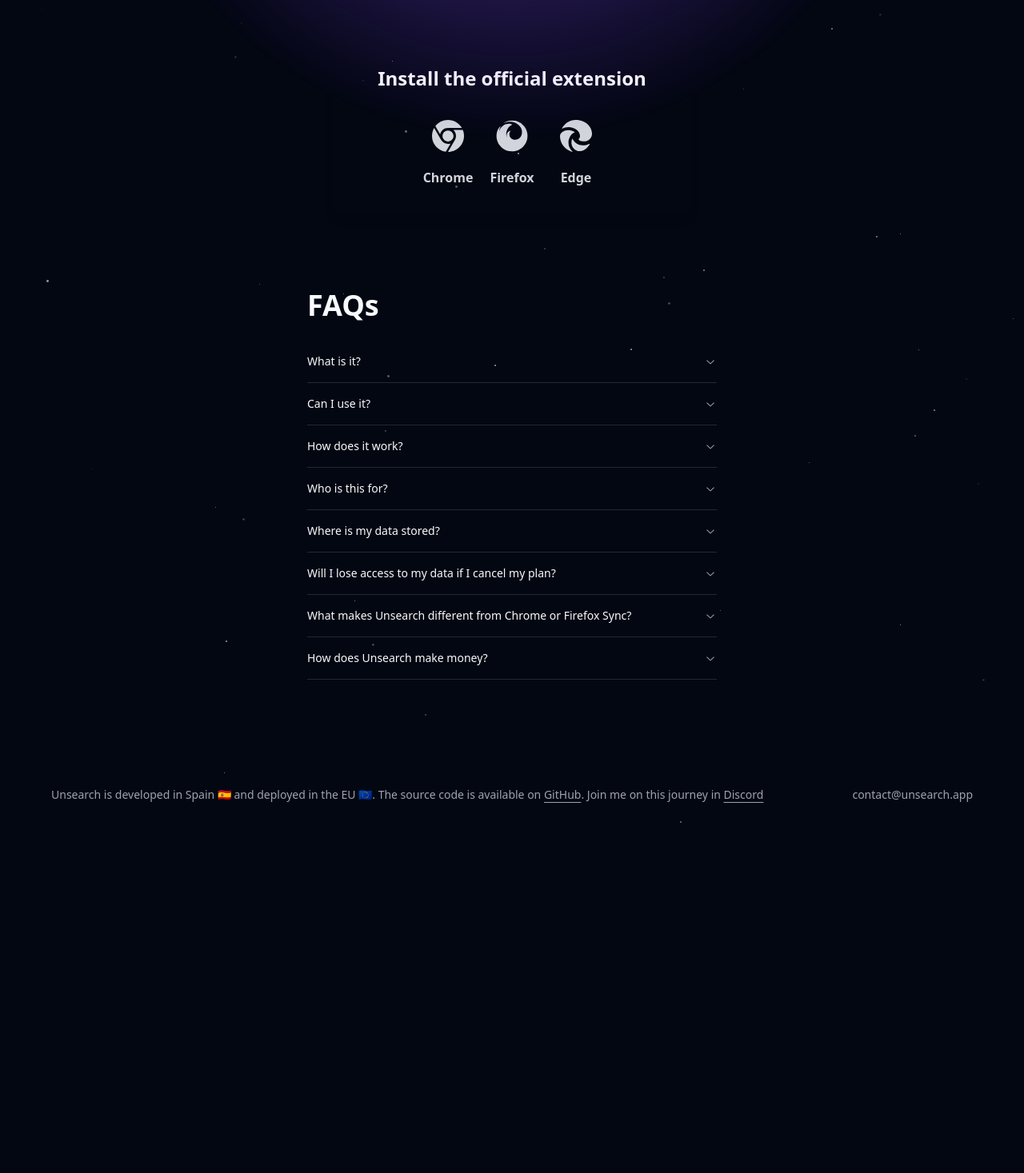
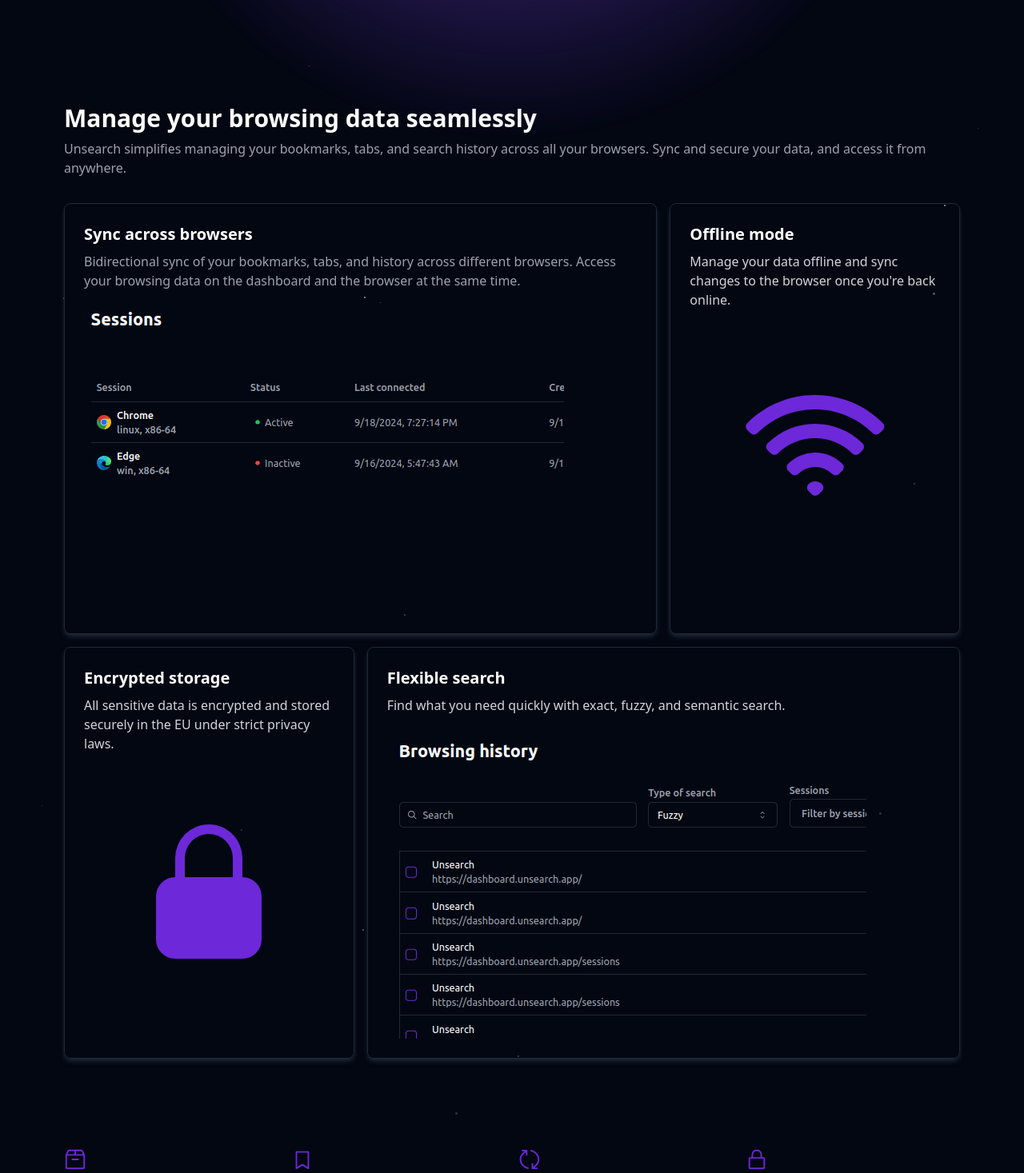
Before and after one commit to unsearchapp/unsearch, a React (Vite) app in the folder landing/: page / in a window 1280 px wide. Shown: the part 1330-2797 px from the top of the page at 80% size. Before the commit the page ends 2372 px from the top, so only its background shows below. Built offline with nearby package versions, Linux system fonts and the light colour scheme; no server answers.

Commit message:
Add features to landing

```diff
--- /dev/null
+++ b/landing/src/components/Features.tsx
@@ -0,0 +1,81 @@
+import { FeaturesGrid } from "./FeaturesGrid";
+import sessionsMockup from "@packages/assets/images/sessions-mockup.png";
+import searchMockup from "@packages/assets/images/search-mockup.png";
+
+export const Features = () => {
+	return (
+		<div className="mx-auto mt-28 max-w-6xl px-4 text-white">
+			<h2 className="mb-2 text-3xl font-bold">Manage your browsing data seamlessly</h2>
+			<p className="text-muted-foreground">
+				Unsearch simplifies managing your bookmarks, tabs, and search history across all your
+				browsers. Sync and secure your data, and access it from anywhere.
+			</p>
+			<div className="mt-8 grid grid-cols-1 gap-4 md:grid-cols-3">
+				<div className="rounded-lg border border-muted p-6 shadow-md shadow-muted md:col-span-2">
+					<h3 className="mb-2 text-xl font-semibold">Sync across browsers</h3>
+					<p className="mb-4 text-muted-foreground">
+						Bidirectional sync of your bookmarks, tabs, and history across different browsers.
+						Access your browsing data on the dashboard and the browser at the same time.
+					</p>
+					<div className="relative aspect-video overflow-hidden rounded-md">
+						<img src={sessionsMockup} alt="Sessions page" />
+					</div>
+				</div>
+
+				<div className="rounded-lg border border-muted p-6 shadow-md shadow-muted">
+					<h3 className="mb-2 text-xl font-semibold">Offline mode</h3>
+					<p className="mb-4 text-gray-300">
+						Manage your data offline and sync changes to the browser once you're back online.
+					</p>
+					<div className="relative flex aspect-square items-center overflow-hidden rounded-md">
+						<svg
+							xmlns="http://www.w3.org/2000/svg"
+							viewBox="0 0 24 24"
+							fill="currentColor"
+							className="mx-auto size-24 text-primary sm:size-48"
+						>
+							<path
+								fillRule="evenodd"
+								d="M1.371 8.143c5.858-5.857 15.356-5.857 21.213 0a.75.75 0 0 1 0 1.061l-.53.53a.75.75 0 0 1-1.06 0c-4.98-4.979-13.053-4.979-18.032 0a.75.75 0 0 1-1.06 0l-.53-.53a.75.75 0 0 1 0-1.06Zm3.182 3.182c4.1-4.1 10.749-4.1 14.85 0a.75.75 0 0 1 0 1.061l-.53.53a.75.75 0 0 1-1.062 0 8.25 8.25 0 0 0-11.667 0 .75.75 0 0 1-1.06 0l-.53-.53a.75.75 0 0 1 0-1.06Zm3.204 3.182a6 6 0 0 1 8.486 0 .75.75 0 0 1 0 1.061l-.53.53a.75.75 0 0 1-1.061 0 3.75 3.75 0 0 0-5.304 0 .75.75 0 0 1-1.06 0l-.53-.53a.75.75 0 0 1 0-1.06Zm3.182 3.182a1.5 1.5 0 0 1 2.122 0 .75.75 0 0 1 0 1.061l-.53.53a.75.75 0 0 1-1.061 0l-.53-.53a.75.75 0 0 1 0-1.06Z"
+								clipRule="evenodd"
+							/>
+						</svg>
+					</div>
+				</div>
+
+				<div className="rounded-lg border border-muted p-6 shadow-md shadow-muted">
+					<h3 className="mb-2 text-xl font-semibold">Encrypted storage</h3>
+					<p className="mb-4 text-gray-300">
+						All sensitive data is encrypted and stored securely in the EU under strict privacy laws.
+					</p>
+					<div className="relative flex aspect-square items-center overflow-hidden rounded-md">
+						<svg
+							xmlns="http://www.w3.org/2000/svg"
+							viewBox="0 0 24 24"
+							fill="currentColor"
+							className="mx-auto size-24 text-primary sm:size-48"
+						>
+							<path
+								fillRule="evenodd"
+								d="M12 1.5a5.25 5.25 0 0 0-5.25 5.25v3a3 3 0 0 0-3 3v6.75a3 3 0 0 0 3 3h10.5a3 3 0 0 0 3-3v-6.75a3 3 0 0 0-3-3v-3c0-2.9-2.35-5.25-5.25-5.25Zm3.75 8.25v-3a3.75 3.75 0 1 0-7.5 0v3h7.5Z"
+								clipRule="evenodd"
+							/>
+						</svg>
+					</div>
+				</div>
+
+				<div className="rounded-lg border border-muted p-6 shadow-md shadow-muted md:col-span-2">
+					<h3 className="mb-2 text-xl font-semibold">Flexible search</h3>
+					<p className="mb-4 text-gray-300">
+						Find what you need quickly with exact, fuzzy, and semantic search.
+					</p>
+					<div className="relative aspect-video overflow-hidden rounded-md">
+						<img src={searchMockup} alt="Search filters" />
+					</div>
+				</div>
+			</div>
+
+			<FeaturesGrid />
+		</div>
+	);
+};
--- /dev/null
+++ b/landing/src/components/FeaturesGrid.tsx
@@ -0,0 +1,69 @@
+import {
+	BookmarkIcon,
+	ArchiveIcon,
+	UpdateIcon,
+	LockClosedIcon,
+	GlobeIcon,
+	CopyIcon,
+	DownloadIcon,
+	GitHubLogoIcon
+} from "@radix-ui/react-icons";
+
+export const FeaturesGrid = () => {
+	const gridItems = [
+		{
+			icon: <ArchiveIcon className="mb-2 size-7 text-primary" />,
+			title: "Sync history & tabs",
+			content: "Sync history and opened tabs across devices."
+		},
+		{
+			icon: <BookmarkIcon className="mb-2 size-7 text-primary" />,
+			title: "Sync bookmarks",
+			content: "Bidirectional sync of bookmarks across devices."
+		},
+		{
+			icon: <UpdateIcon className="mb-2 size-7 text-primary" />,
+			title: "Offline",
+			content: "Edit and manage data offline, sync with the browser when online."
+		},
+		{
+			icon: <LockClosedIcon className="mb-2 size-7 text-primary" />,
+			title: "Secure storage",
+			content: "Your data is encrypted and hosted in the EU."
+		},
+		{
+			icon: <GlobeIcon className="mb-2 size-7 text-primary" />,
+			title: "Cross-browser extension",
+			content: "Works with Firefox and Chromium-based browsers."
+		},
+		{
+			icon: <CopyIcon className="mb-2 size-7 text-primary" />,
+			title: "Copy & move bookmarks",
+			content: "Copy or move bookmarks between browsers"
+		},
+		{
+			icon: <DownloadIcon className="mb-2 size-7 text-primary" />,
+			title: "Export data",
+			content: "Export your history and bookmarks whenever you want."
+		},
+		{
+			icon: <GitHubLogoIcon className="mb-2 size-7 text-primary" />,
+			title: "Fully open-source",
+			content: "All code is fully open-source."
+		}
+	];
+
+	return (
+		<div className="py-28">
+			<div className="grid grid-cols-1 gap-4 sm:grid-cols-2 md:grid-cols-4">
+				{gridItems.map((item, index) => (
+					<div key={index}>
+						{item.icon}
+						<span className="font-bold text-white">{item.title}.</span>{" "}
+						<span className="text-muted-foreground">{item.content}</span>
+					</div>
+				))}
+			</div>
+		</div>
+	);
+};
--- a/landing/src/pages/Landing.tsx
+++ b/landing/src/pages/Landing.tsx
@@ -5,6 +5,7 @@
 import StarryBackground from "../components/StarryBackground";
 import { Footer } from "../components/Footer";
 import { ReaderIcon } from "@radix-ui/react-icons";
+import { Features } from "../components/Features";
 
 export const Landing = () => {
 	return (
@@ -89,6 +90,8 @@
 					</div>
 				</div>
 
+				<Features />
+
 				<div className="mx-auto max-w-lg">
 					<div className="p-8">
 						<div className="rounded-lg p-8 shadow-lg">
```
Also changed, not shown: packages/assets/images/search-mockup.png (added), packages/assets/images/sessions-mockup.png (added).
